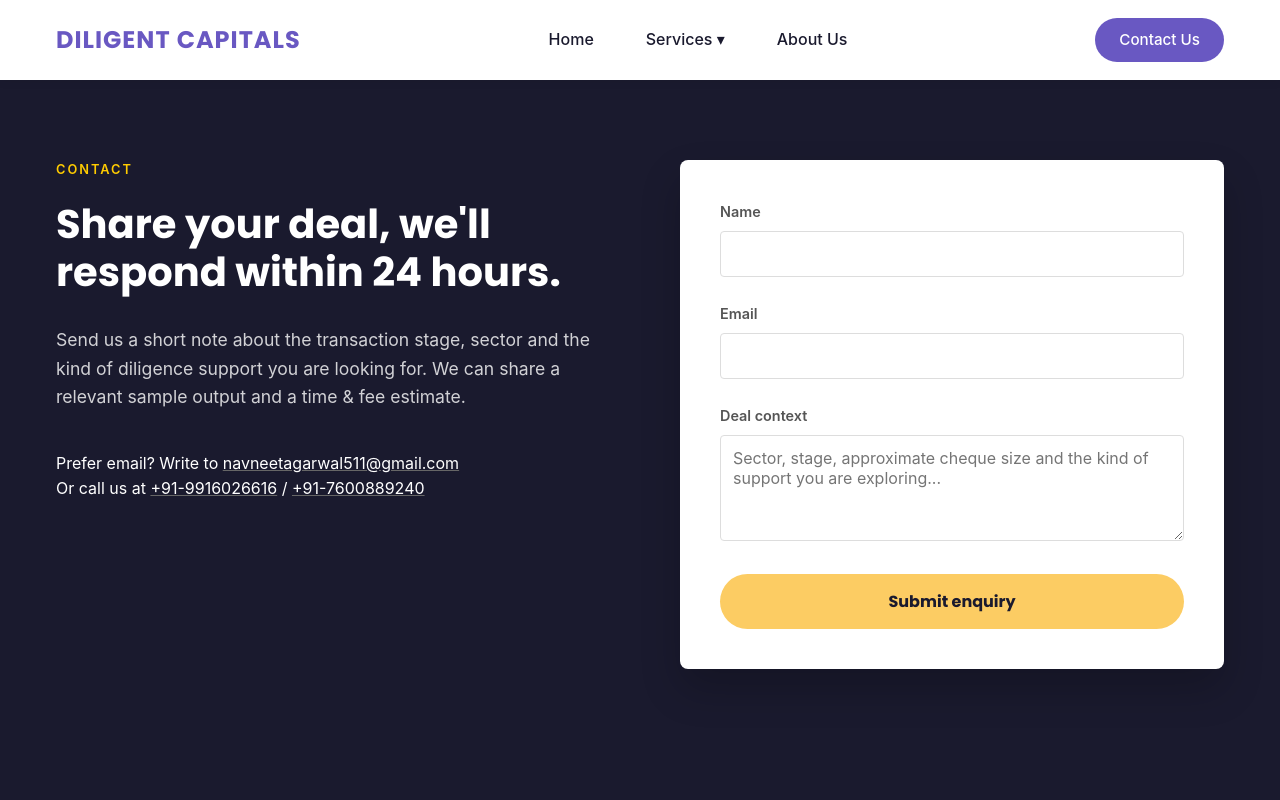
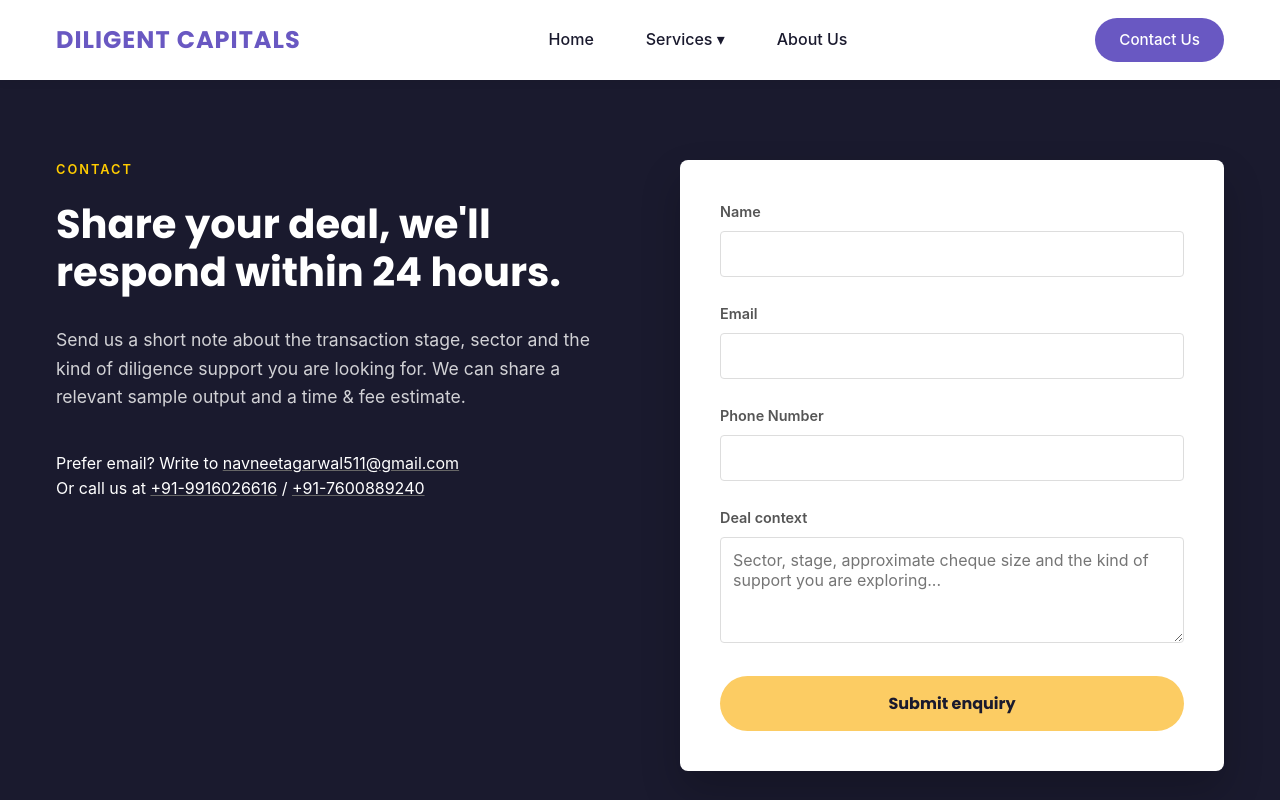
Before and after one commit to jainsaurabh2803/diligentiq, a React (Vite) app: page /contact in a window 1280 px wide. Shown: the top 800 px of the page. Built offline with nearby package versions, Linux system fonts and the light colour scheme.

Commit message:
Update repository with latest local changes

```diff
--- a/src/pages/AboutUs.jsx
+++ b/src/pages/AboutUs.jsx
@@ -36,7 +36,7 @@ const AboutUs = () => {
                     <h2 className="text-center" style={{ marginBottom: '40px' }}>Our Founders</h2>
                     <div style={{ display: 'grid', gridTemplateColumns: 'repeat(auto-fit, minmax(280px, 1fr))', gap: '30px' }}>
                         <div style={{ background: 'white', padding: '40px', borderRadius: '8px', boxShadow: 'var(--shadow-card)' }}>
-                            <h3 className="text-primary" style={{ marginBottom: '4px' }}>Saurabh Jain</h3>
+                            <h3 className="text-primary" style={{ marginBottom: '4px' }}>Mitesh Agarwal</h3>
                             <p style={{ color: 'var(--color-dark)', fontWeight: 600, marginBottom: '8px' }}>Co-Founder</p>
                             <p style={{ color: 'var(--color-secondary)', fontWeight: 600, marginBottom: '12px' }}>10+ Years of Experience</p>
                             <p>Data Room, Analytics</p>
--- a/src/pages/Contact.jsx
+++ b/src/pages/Contact.jsx
@@ -33,6 +33,11 @@ const Contact = () => {
                         </div>
 
                         <div className="form-group">
+                            <label htmlFor="phone">Phone Number</label>
+                            <input type="tel" id="phone" placeholder="" />
+                        </div>
+
+                        <div className="form-group">
                             <label htmlFor="context">Deal context</label>
                             <textarea
                                 id="context"
```
